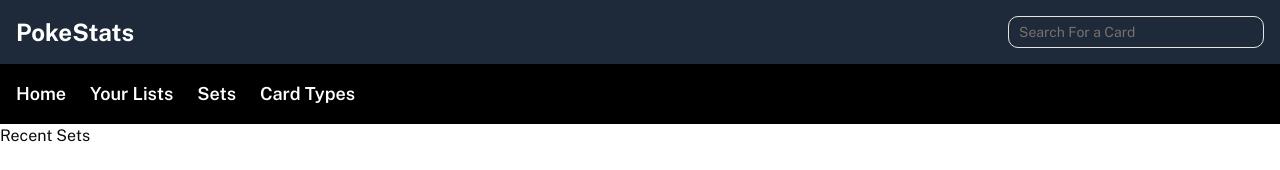
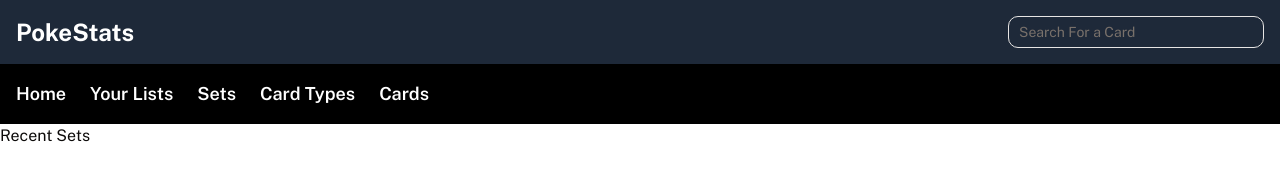
Before and after one commit to Bionic535/PokeStats, a Next.js app: page / in a window 1280 px wide. Shown: the top 170 px of the page. Built offline with nearby package versions, Linux system fonts and the light colour scheme.

Commit message:
card page added to header

```diff
--- a/app/layout.tsx
+++ b/app/layout.tsx
@@ -52,6 +52,9 @@ export default function RootLayout({
               <li>
                 <Link href="/card_types">Card Types</Link>
               </li>
+              <li>
+                <Link href="/cards">Cards</Link>
+              </li>
           </ul>
         </nav>
         {children}
```
